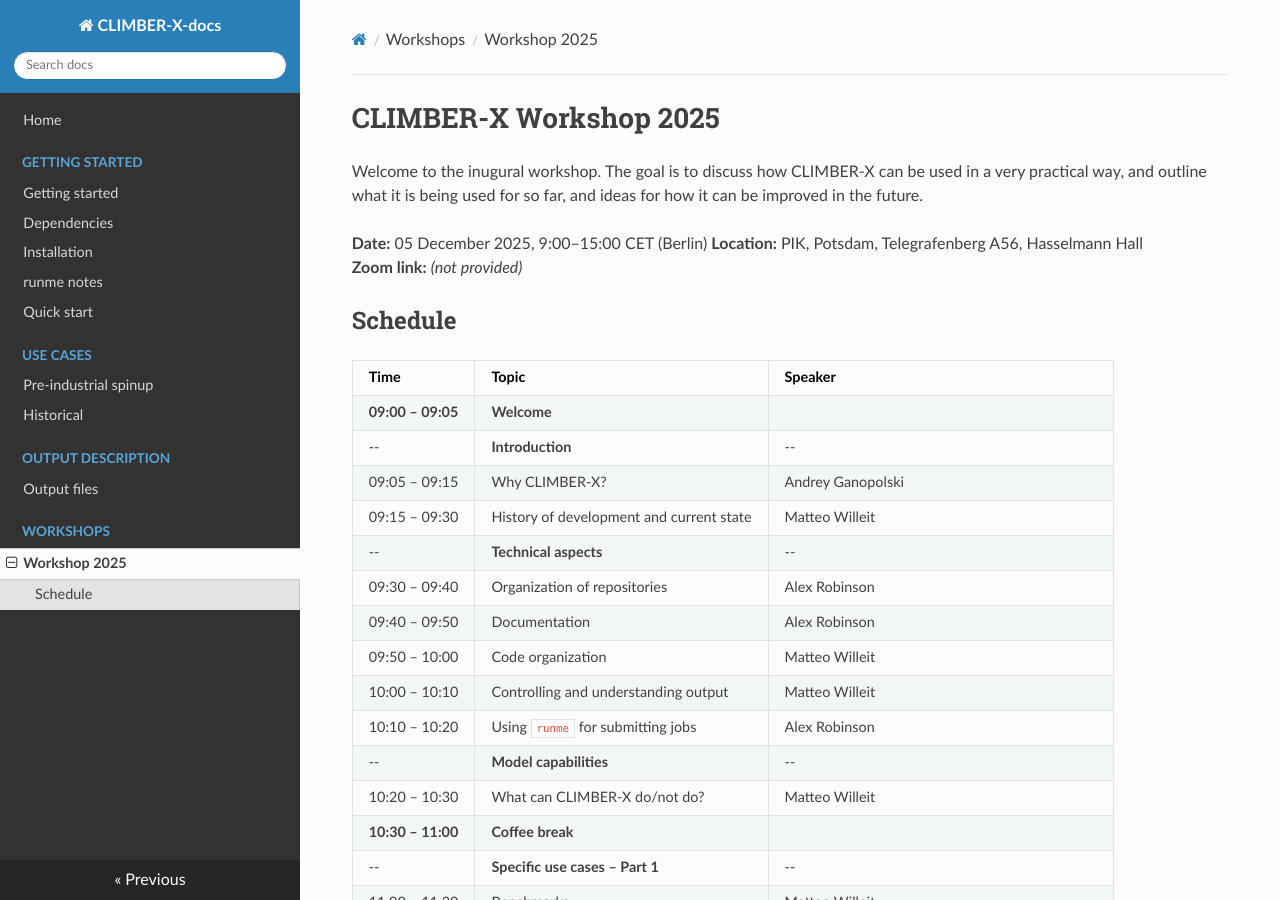
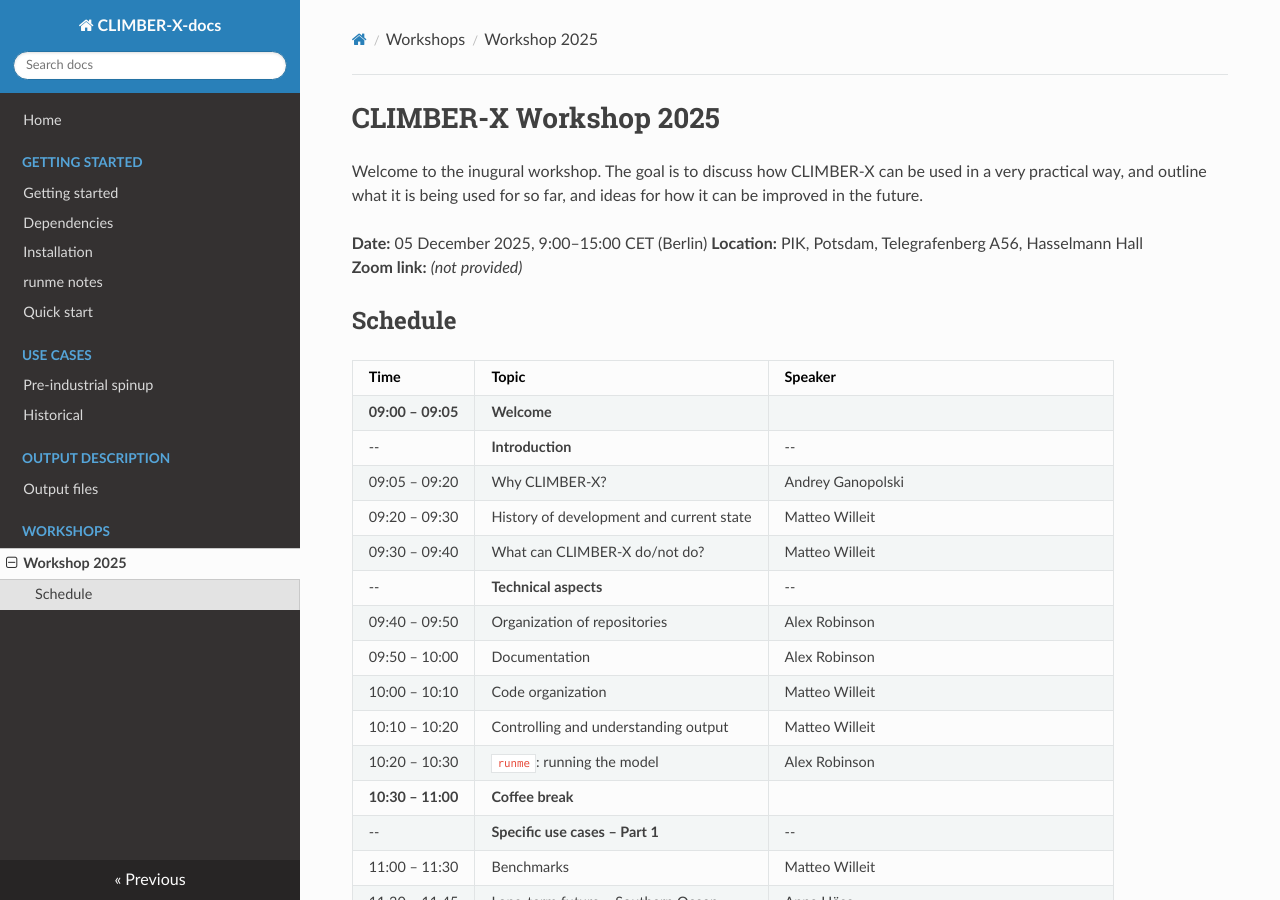
Before and after one commit to cxesmc/climber-docs, an MkDocs documentation site: the page built from docs/workshops/2025/index.md, in a window 1280 px wide and 900 px high. Built offline with MkDocs 1.6.1, drawn with Linux system fonts in a browser that asks for light colours; nearby versions of some CDN libraries.

```diff
--- a/docs/workshops/2025/index.md
+++ b/docs/workshops/2025/index.md
@@ -13,16 +13,15 @@
 | --- | --- | --- |
 | **09:00 – 09:05** | **Welcome** | |
 | -- | **Introduction** | -- |
-| 09:05 – 09:15 | Why CLIMBER-X?          | Andrey Ganopolski |
-| 09:15 – 09:30 | History of development and current state | Matteo Willeit |
+| 09:05 – 09:20 | Why CLIMBER-X?          | Andrey Ganopolski |
+| 09:20 – 09:30 | History of development and current state | Matteo Willeit |
+| 09:30 – 09:40 | What can CLIMBER-X do/not do? | Matteo Willeit |
 | -- | **Technical aspects** | -- |
-| 09:30 – 09:40 | Organization of repositories  | Alex Robinson |
-| 09:40 – 09:50 | Documentation          | Alex Robinson |
-| 09:50 – 10:00 | Code organization          | Matteo Willeit |
-| 10:00 – 10:10 | Controlling and understanding output | Matteo Willeit |
-| 10:10 – 10:20 | Using `runme` for submitting jobs    | Alex Robinson |
-| -- | **Model capabilities**| -- |
-| 10:20 – 10:30 | What can CLIMBER-X do/not do? | Matteo Willeit |
+| 09:40 – 09:50 | Organization of repositories  | Alex Robinson |
+| 09:50 – 10:00 | Documentation          | Alex Robinson |
+| 10:00 – 10:10 | Code organization          | Matteo Willeit |
+| 10:10 – 10:20 | Controlling and understanding output | Matteo Willeit |
+| 10:20 – 10:30 | `runme`: running the model    | Alex Robinson |
 | **10:30 – 11:00** | **Coffee break** | |
 | -- | **Specific use cases – Part 1** | -- |
 | 11:00 – 11:30 | Benchmarks           | Matteo Willeit |
```
